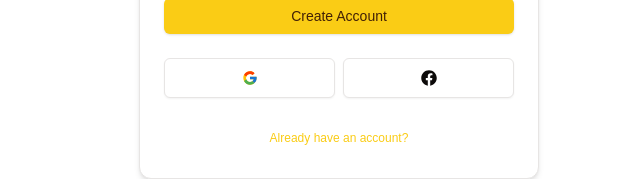
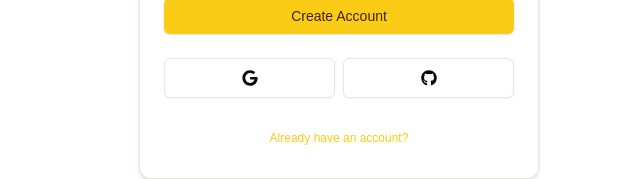
Before and after one commit to Mfullaty/authjs, a Next.js app: page /register in a window 1280 px wide. Shown: the part 494-673 px from the top of the page, without its empty margins (319-959 px from the left). Built offline with nearby package versions, Linux system fonts and the light colour scheme.

Commit message:
Oauth, Google, Githiub with email Verifications

```diff
--- /dev/null
+++ b/app/(auth)/error/page.tsx
@@ -0,0 +1,10 @@
+import { ErrorCard } from '@/components/auth/error-card'
+import React from 'react'
+
+const AuthErrorPage = () => {
+  return (
+    <ErrorCard />
+  )
+}
+
+export default AuthErrorPage
--- a/components/auth/card-wrapper.tsx
+++ b/components/auth/card-wrapper.tsx
@@ -7,7 +7,7 @@ import {
   CardContent,
   CardFooter,
 } from "@/components/ui/card";
-import Header from "@/components/auth/header";
+import {Header} from "@/components/auth/header";
 import { Social } from "@/components/auth/social";
 import { BackButton } from "@/components/auth/back-button";
 
@@ -33,7 +33,7 @@ export const CardWrapper = ({
       <CardContent>{children}</CardContent>
       {showSocial && (
         <CardFooter>
-          <Social />
+          <Social githubEnabled />
         </CardFooter>
       )}
 
--- /dev/null
+++ b/components/auth/error-card.tsx
@@ -0,0 +1,17 @@
+import { CardWrapper } from "./card-wrapper";
+import { TriangleAlert } from "lucide-react";
+
+export const ErrorCard = () => {
+  return (
+    <CardWrapper
+      headerLabel=""
+      backButtonLabel="Go Back"
+      backButtonHref="/login"
+    >
+      <div className="w-full bg-destructive/15 text-destructive p-3 rounded-md flex items-center justify-center gap-x-2 text-sm text-center">
+        <TriangleAlert className="w-4 h-4" />
+        <p className="text-center">Oops!...Something Went Wrong!</p>
+      </div>
+    </CardWrapper>
+  );
+};
--- a/components/auth/header.tsx
+++ b/components/auth/header.tsx
@@ -9,7 +9,7 @@ const poppins = Poppins({
 interface HeaderProps {
   label: string;
 }
-const Header = ({ label }: HeaderProps) => {
+export const Header = ({ label }: HeaderProps) => {
   return (
     <div className="w-full flex flex-col gap-y4 items-center justify-center">
       <h1 className={cn("text-3xl font-semibold", poppins.className)}>
@@ -20,5 +20,3 @@ const Header = ({ label }: HeaderProps) => {
     </div>
   );
 };
-
-export default Header;
--- a/components/auth/login-form.tsx
+++ b/components/auth/login-form.tsx
@@ -19,8 +19,15 @@ import { Button } from "@/components/ui/button";
 import FormError from "@/components/form-error";
 import FormSuccess from "@/components/form-success";
 import { Login } from "@/actions/login";
+import { useSearchParams } from "next/navigation";
 
 export const LoginForm = () => {
+  const searchParams = useSearchParams();
+  const urlError = searchParams.get("error") === "OAuthAccountNotLinked"
+  ? "Email is already in use with a different provider. Please sign in with that provider or use a different email address."
+  : "";
+
+
   const [isPending, startTransition] = useTransition();
   const [error, setError] = useState<string | undefined >("");
   const [success, setSuccess] = useState<string | undefined>("");
@@ -37,8 +44,9 @@ export const LoginForm = () => {
     setSuccess("");
     startTransition(() => {
       Login(values).then((data) => {
-        setError(data.error);
-        setSuccess(data.success);
+        setError(data?.error);
+        // TODO: Add when we implement 2FA
+        // setSuccess(data?.success);
       });
     });
   };
@@ -90,7 +98,7 @@ export const LoginForm = () => {
               )}
             />
           </div>
-          <FormError message={error} />
+          <FormError message={error || urlError} />
           <FormSuccess message={success} />
           <Button disabled={isPending} type="submit" className="w-full">
             Login
--- a/components/auth/social.tsx
+++ b/components/auth/social.tsx
@@ -1,16 +1,58 @@
-import { FcGoogle } from "react-icons/fc";
-import { FaFacebook } from "react-icons/fa";
+import { FaGoogle, FaFacebook, FaGithub } from "react-icons/fa";
 import { Button } from "@/components/ui/button";
+import { signIn } from "next-auth/react";
+import { DEFAULT_LOGIN_REDIRECT } from "@/route";
 
-export const Social = () => {
+interface SocialProps {
+  googleEnabled?: boolean;
+  facebookEnabled?: boolean;
+  githubEnabled?: boolean;
+}
+
+export const Social = ({
+  googleEnabled = true,
+  facebookEnabled,
+  githubEnabled,
+}: SocialProps) => {
+
+  const onClick = (provider: "google" | "facebook" | "github") => {
+    signIn(provider, {
+      callbackUrl: DEFAULT_LOGIN_REDIRECT,
+    })
+  }
   return (
     <div className="flex items-center w-full gap-x-2">
-      <Button size="lg" className="w-full" variant="outline" onClick={() => {}}>
-        <FcGoogle className="w-5-h-5" />
-      </Button>
-      <Button size="lg" className="w-full" variant="outline" onClick={() => {}}>
-        <FaFacebook className="w-5 h-5" />
-      </Button>
+      {googleEnabled && (
+        <Button
+          size="lg"
+          className="w-full"
+          variant="outline"
+          onClick={() => onClick("google")}
+        >
+          <FaGoogle className="w-5-h-5" />
+        </Button>
+      )}
+
+      {facebookEnabled && (
+        <Button
+          size="lg"
+          className="w-full"
+          variant="outline"
+          onClick={() => onClick("facebook")}
+        >
+          <FaFacebook className="w-5 h-5" />
+        </Button>
+      )}
+      {githubEnabled && (
+        <Button
+          size="lg"
+          className="w-full"
+          variant="outline"
+          onClick={() => onClick("github")}
+        >
+          <FaGithub className="w-5 h-5" />
+        </Button>
+      )}
     </div>
   );
 };
--- a/route.ts
+++ b/route.ts
@@ -14,7 +14,7 @@ export const publicRoutes = [
  * redirect logged in users to /settings
  * @type {string[]}
  */
-export const authRoutes = ["/login", "/register"];
+export const authRoutes = ["/login", "/register", "/error"];
 
 
 /**
```
Also changed, not shown: auth.config.ts (+14 -4 lines), auth.ts (+23 -8 lines).
